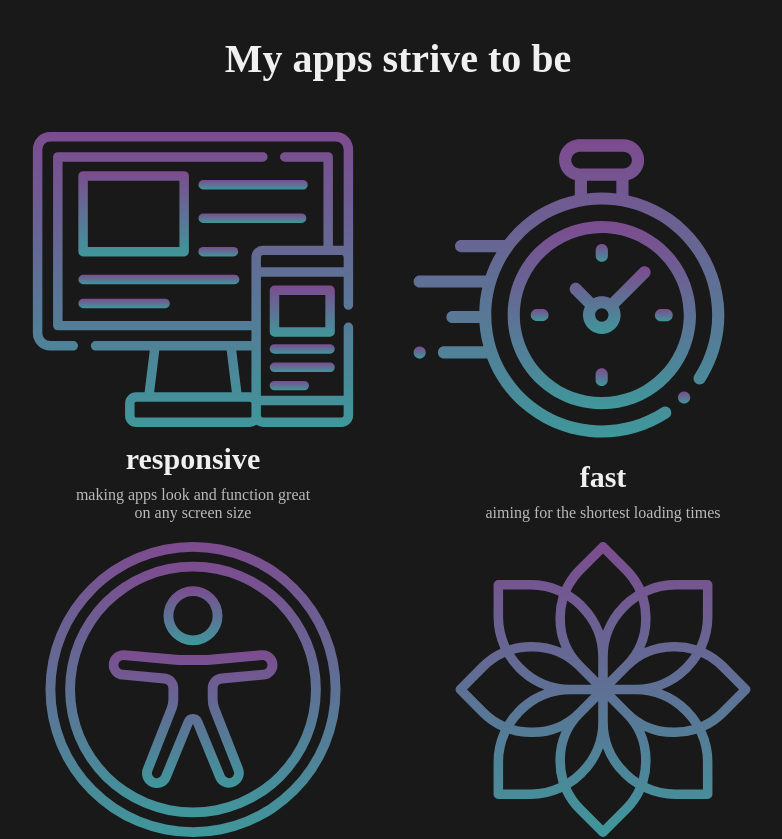
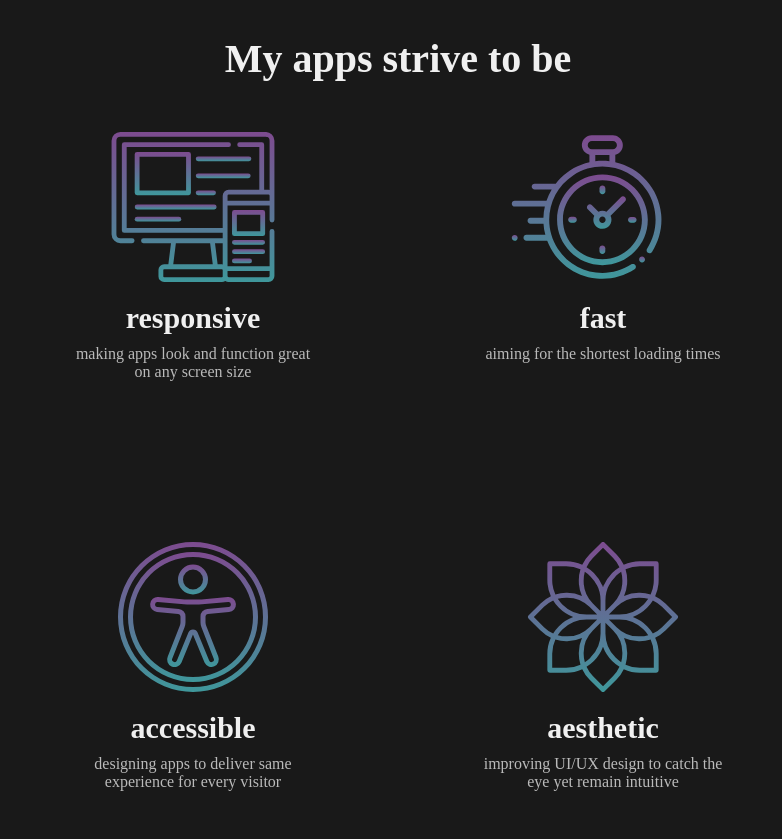
Before and after one commit to ConstantineNam/portfolio, a React (Create React App) app: page /about in a window 1280 px wide. Shown: the part 940-1779 px from the top of the page, without its empty margins (242-1024 px from the left). Built offline with nearby package versions, Linux system fonts and the light colour scheme; the HTML template or start-up script is replaced by a standard one.

Commit message:
Update App.scss

```diff
--- a/src/App.scss
+++ b/src/App.scss
@@ -593,30 +593,22 @@ nav {
   &__feature {
     position: relative;
     width: 100%;
-    height: 0;
     padding-top: 100%;
-
+    * {
+      margin: auto
+    }
     span {
-      @include center-flex;
-      flex-direction: column;
       position: absolute;
       height: 100%;
       width: 100%;
-      top: 0;
+      top: 0; left: 0;
       box-sizing: border-box;
       text-align: center;
     }
-
-    .svg-wrapper {
-      width: 100%;
-      height: 40%;
-      position: relative;
-      z-index: 0;
-    }
-
     svg {
       width: 100%;
-      height: 100%;
+      height: 50%;
+      max-height: 150px;
     }
 
     h3 {
@@ -869,7 +861,6 @@ section {
 
 .about-skills {
 
-
   &__features {
     grid-row-gap: 60px;
   }
@@ -912,6 +903,14 @@ section {
 }
 }
 
+@media only screen and (max-width: 350px) {
+  .about-skills {
+    &__feature {
+      padding-top: 200%;
+    }
+  }
+}
+
 @media (pointer:none), (pointer:coarse) {
 
   .avatar {
```
